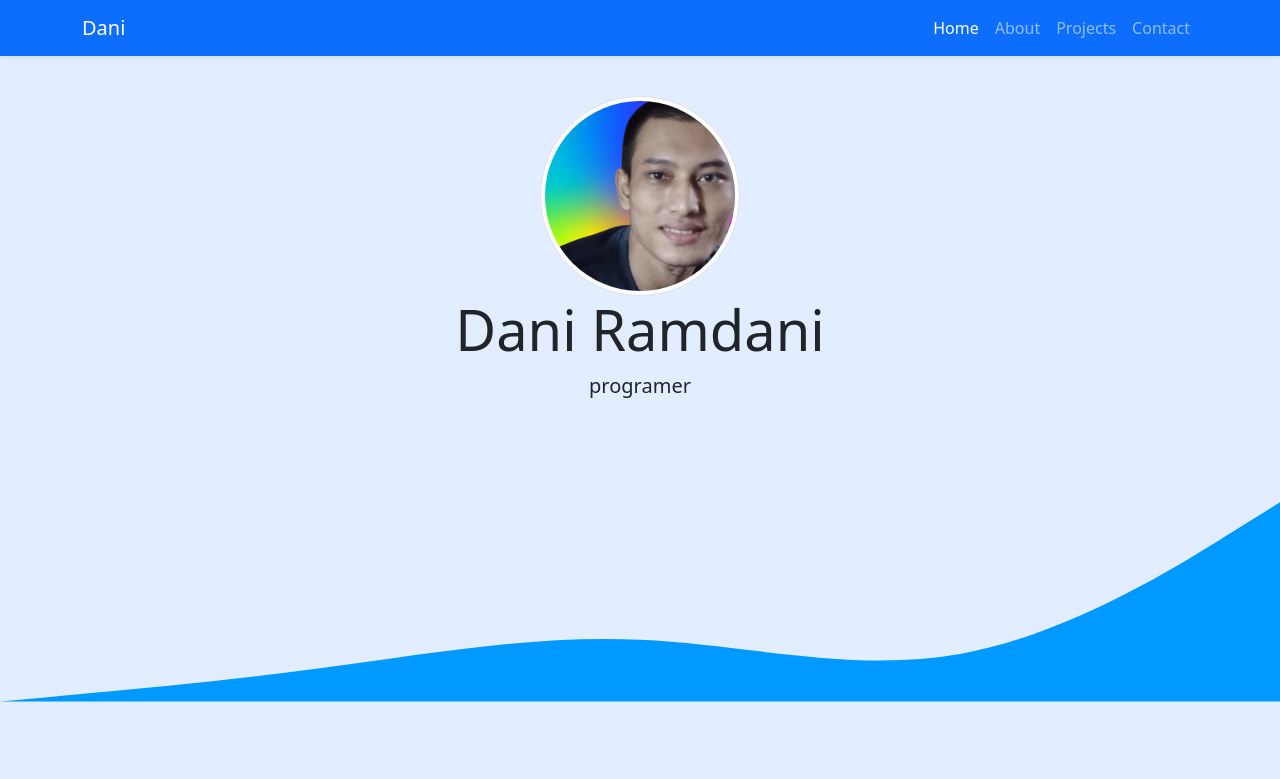
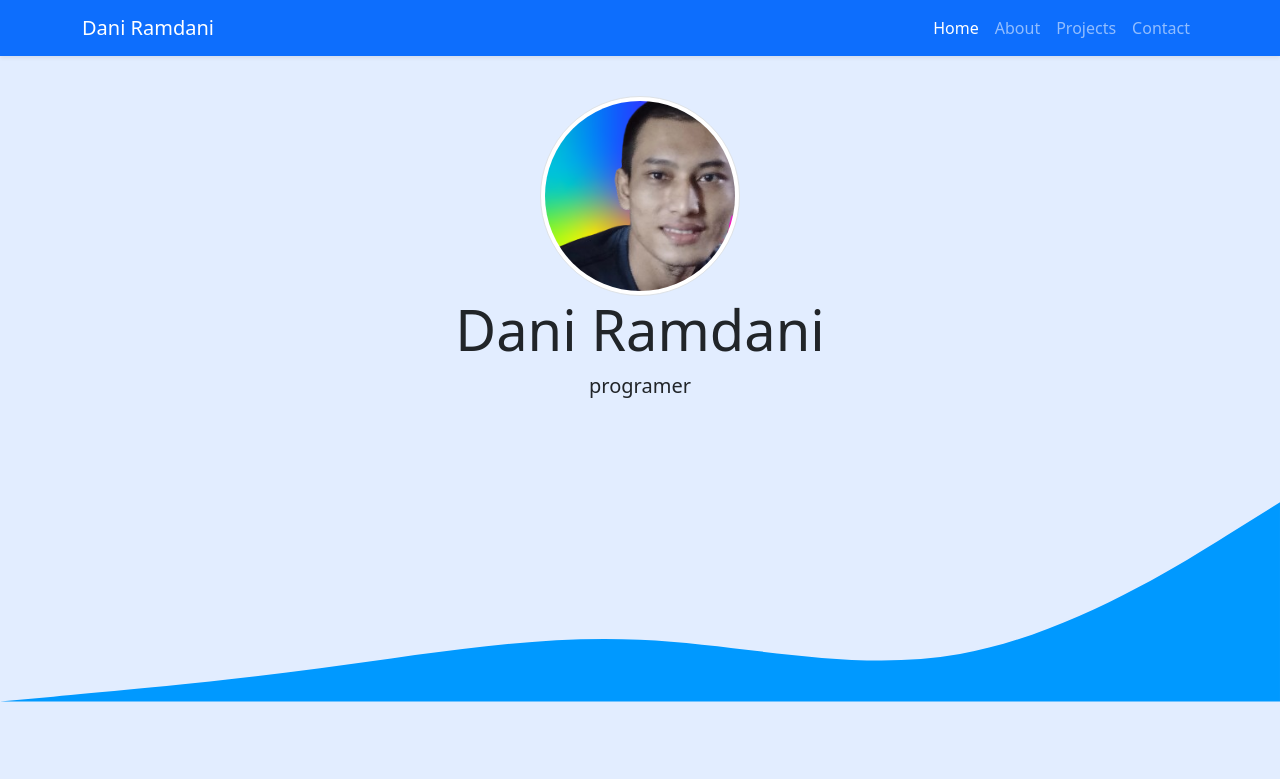
Before and after one commit to dani-ram-dani/dani-ram-dani.github.io, a plain HTML site: page index.html in a window 1280 px wide. Shown: the top 779 px of the page. Drawn offline with nearby package versions, Linux system fonts and the light colour scheme.

Commit message:
ganti nama

```diff
--- a/index.html
+++ b/index.html
@@ -20,7 +20,7 @@
   <!-- navbar -->
   <nav class="navbar navbar-expand-lg navbar-dark bg-primary shadow-sm fixed-top">
     <div class="container">
-      <a class="navbar-brand" href="#">Dani</a>
+      <a class="navbar-brand" href="#">Dani Ramdani</a>
       <button class="navbar-toggler" type="button" data-bs-toggle="collapse" data-bs-target="#navbarNav" aria-controls="navbarNav" aria-expanded="false" aria-label="Toggle navigation">
         <span class="navbar-toggler-icon"></span>
       </button>
```
